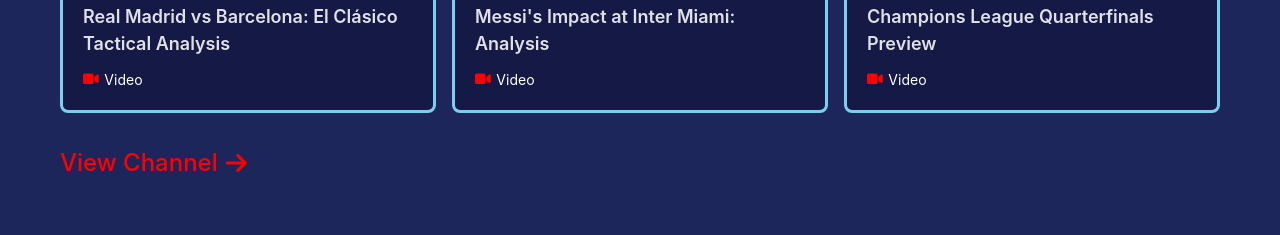
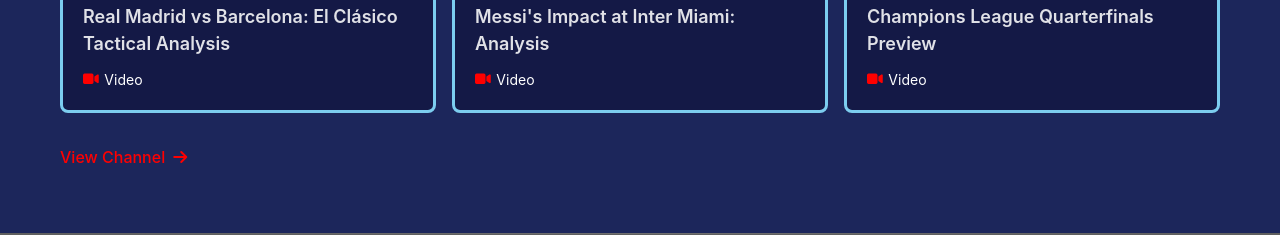
Before and after one commit to jaaz10/la-fiera-deportiva-blog, an Astro site: page / in a window 1280 px wide. Shown: the part 808-1043 px from the top of the page. Built offline with nearby package versions, Linux system fonts and the light colour scheme; Astro itself is replaced by a stand-in of ours; grey boxes are pictures that could not be loaded; a web font is replaced by a local one.

Commit message:
complete revamp of website part 4

```diff
--- a/src/layouts/Layout.astro
+++ b/src/layouts/Layout.astro
@@ -223,7 +223,7 @@ const { title, description } = Astro.props;
   }
 
   .view-more a {
-    font-size: x-large;
+    font-size: l;
     display: inline-flex;
     align-items: center;
     gap: 0.5rem;
```
